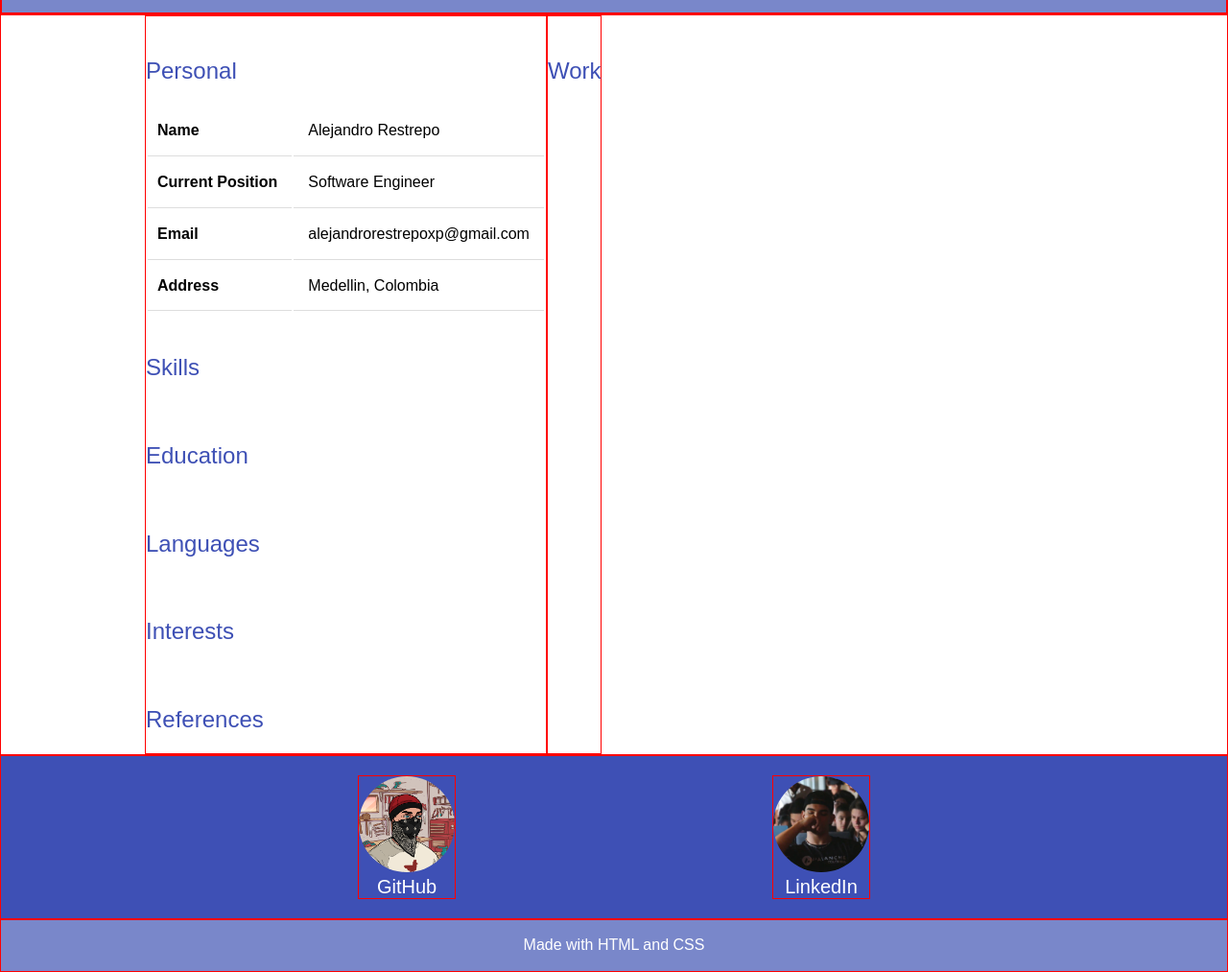
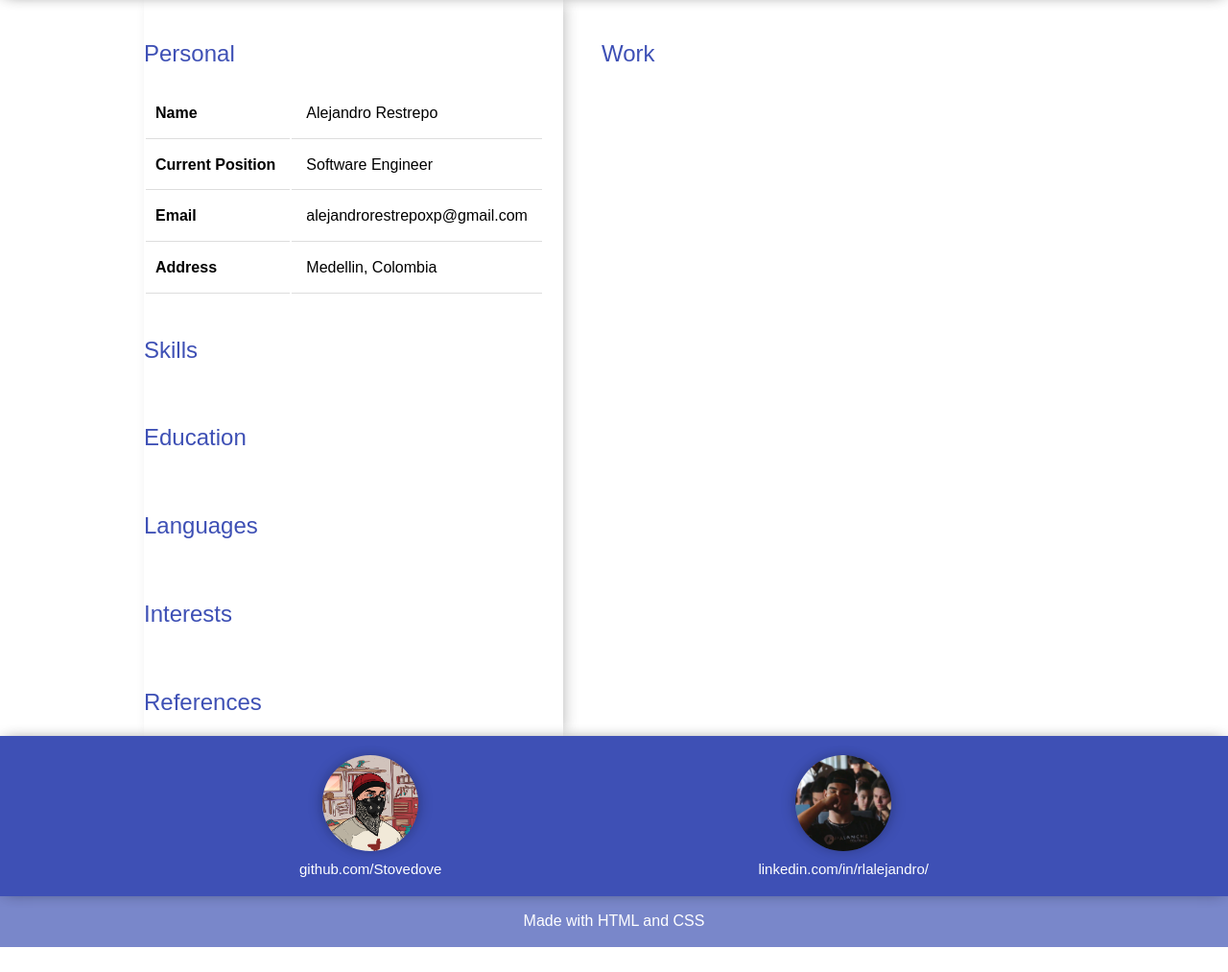
Before and after one commit to Stovedove/cv-html-css, a plain HTML site: page index.html in a window 1280 px wide. Shown: the part 426-1439 px from the top of the page at 96% size. After the commit the page ends 1413 px from the top, so only its background shows below. Drawn offline with Linux system fonts and the light colour scheme.

Commit message:
update css

```diff
--- a/index.html
+++ b/index.html
@@ -78,13 +78,11 @@
         <div id="FooterLinks">
             <div id="FooterLinksText">
                 <img src="img/photo.png" id="FooterLinksPicture" alt="Profile Picture">
-                <br>
-                <a href="https://github.com/Stovedove">GitHub</a>
+                <a href="https://github.com/Stovedove">github.com/Stovedove</a>
             </div>
             <div>
                 <img src="img/ln.png" id="FooterLinksPicture" alt="Profile Picture">
-                <br>
-                <a href="https://www.linkedin.com/in/rlalejandro/">LinkedIn</a>
+                <a href="https://www.linkedin.com/in/rlalejandro/">linkedin.com/in/rlalejandro/</a>
             </div>
         </div>
         <div id="Footer">
--- a/styless.css
+++ b/styless.css
@@ -1,66 +1,88 @@
-#ProfilePicture {
-    width: 150px;
-    height: 150px;
-    border-radius: 30px 60px 45px 75px;
+/* Variables globales para mejor mantenimiento */
+:root {
+    --primary-color: #3e50b5;
+    --secondary-color: #7987ca;
+    --text-color: #000000;
+    --text-light: #ffffff;
+    --font-family: 'Arial', sans-serif;
+    --spacing-large: 130px;
+    --shadow-right: 5px 0 15px -5px rgba(0,0,0,0.3);
+    --shadow-left: -5px 0 15px -5px rgba(0,0,0,0.3);
+    --shadow-top: 0 -5px 15px -5px rgba(0,0,0,0.3);
+    --shadow-bottom: 0 5px 15px -5px rgba(0,0,0,0.3);
 }
 
-#FooterLinksPicture {
-    width: 100px;
-    height: 100px;
-    border-radius: 50%;
+#name {
+    color: var(--text-color);
+    font-weight: normal;
+    font-size: 20px;
+    padding: 0 var(--spacing-large);
 }
 
-h2, h1, .title{
-    font-family: 'Arial', sans-serif;
-    font-size: 24px;           /* tamaño de la fuente */
-    font-weight: normal;         /* grosor de la fuente */
-    color: #ffffff;              /* color del texto */
+/* Reset básico */
+body {
+    margin: 0;
+    padding: 0;
+    font-family: var(--font-family);
+}
+
+/* Tipografía base */
+h1, h2, .title {
+    font-family: var(--font-family);
+    font-size: 24px;
+    font-weight: normal;
+    color: var(--text-light);
 }
 
 .title {
-    color: #3e50b5;
+    color: var(--primary-color);
 }
 
 p {
-    font-family: 'Arial', sans-serif;
     font-size: 16px;
-    color: #000000;
-    font-weight: normal;
-    padding-left: 130px;
-    padding-right: 130px;
+    color: var(--text-color);
     line-height: 1.3;
+    padding: 0 var(--spacing-large);
 }
 
+/* Componente Profile */
 #Profile {
     display: flex;
     flex-direction: column;
-}
-
-div {
-    border: 1px solid red;
+    z-index: 1;
+    box-shadow: var(--shadow-right),
+                var(--shadow-left);
 }
 
 .ProfileInfo {
     display: flex;
     flex-direction: row;
-    padding: 50px 70px 50px 130px;
+    padding: 50px 70px 50px var(--spacing-large);
     gap: 30px;
+    z-index: 1;
+    box-shadow: var(--shadow-right),
+                var(--shadow-left);
 }
 
 #ProfileInfoText {
     flex-direction: column;
-    padding-top: 10px;
-    padding-bottom: 10px;
+    padding: 10px 0;
 }
 
-body {
-    margin: 0;
-    padding: 0;
+#ProfilePicture {
+    width: 150px;
+    height: 150px;
+    border-radius: 30px 60px 45px 75px;
+    box-shadow: 0 0 15px rgba(0, 0, 0, 0.3);
 }
 
-#name {
-    color: #000000;
-    padding-left: 70px;
+/* Tabla de información */
+.Info {
+    display: flex;
+    flex-direction: row;
+    padding: 0 150px;
+    line-height: 1.3;
+    gap: 30px;
 }
 
 .info-table {
@@ -68,49 +90,75 @@ body {
     padding-left: 10px;
 }
 
-.Info {
-    display: flex; /* Alinea los elementos en dos columnas */
-    padding-left: 150px;
-    padding-right: 150px;
-    font-family: 'Arial', sans-serif;
-    font-size: 16px;
-    color: #000000;
-    font-weight: normal;
-    line-height: 1.3;
+#Personal {
+    padding-right: 20px;
+    box-shadow: var(--shadow-right);
 }
 
+#Work {
+    padding-left: 10px;
+
+}
+
+
 td {
-    padding: 15px;              /* Espaciado interno */
-    border-bottom: 1px solid #ddd;  /* Borde inferior */
+    padding: 15px;
+    border-bottom: 1px solid #ddd;
 }
 
 tr:hover {
-    background-color: #ddd;    /* Color al pasar el mouse */
+    background-color: #ddd;
 }
 
+/* Footer */
 #FooterLinks {
-    background-color: #3e50b5;
+    background-color: var(--primary-color);
     display: flex;
     justify-content: center;
     align-items: center;
     gap: 330px;
-    padding-top: 20px;
-    padding-bottom: 20px;
+    padding: 20px 0;
+    z-index: 1;
+    box-shadow: var(--shadow-right),
+                var(--shadow-left);
+}
+
+#FooterLinks a {
+    text-decoration: none;
+    font-size: 15px;
+    color: var(--text-light);
+}
+
+#FooterLinks div {
+    align-items: center;
+    text-align: center;
+    display: flex;
+    flex-direction: column;
+    gap: 10px;
+}
+
+#FooterLinksPicture {
+    width: 100px;
+    height: 100px;
+    border-radius: 50%;
+    box-shadow: 0 0 15px rgba(0, 0, 0, 0.3);
+    box-shadow: var(--shadow-right),
+                var(--shadow-left);
 }
 
 #Footer {
     text-align: center;
-    background-color: #7987ca;
+    background-color: var(--secondary-color);
+    margin: 0;
 }
 
-#FooterLinks a {
-    text-decoration: none;  /* Elimina el subrayado */
-    font-family: 'Arial', sans-serif;
-    font-size: 20px;           /* tamaño de la fuente */
-    font-weight: normal;         /* grosor de la fuente */
-    color: #ffffff;     /* Color del texto */
+footer{
+    display: flex;
+    flex-direction: column;
 }
 
-#FooterLinks div {
-    text-align: center;  /* Centra el texto dentro de cada div */
-}
+/*div {
+    box-shadow: var(--shadow-top);
+      box-shadow: 0 0 15px rgba(0, 0, 0, 0.2);
+     border: 1px solid red
+}*/
```
